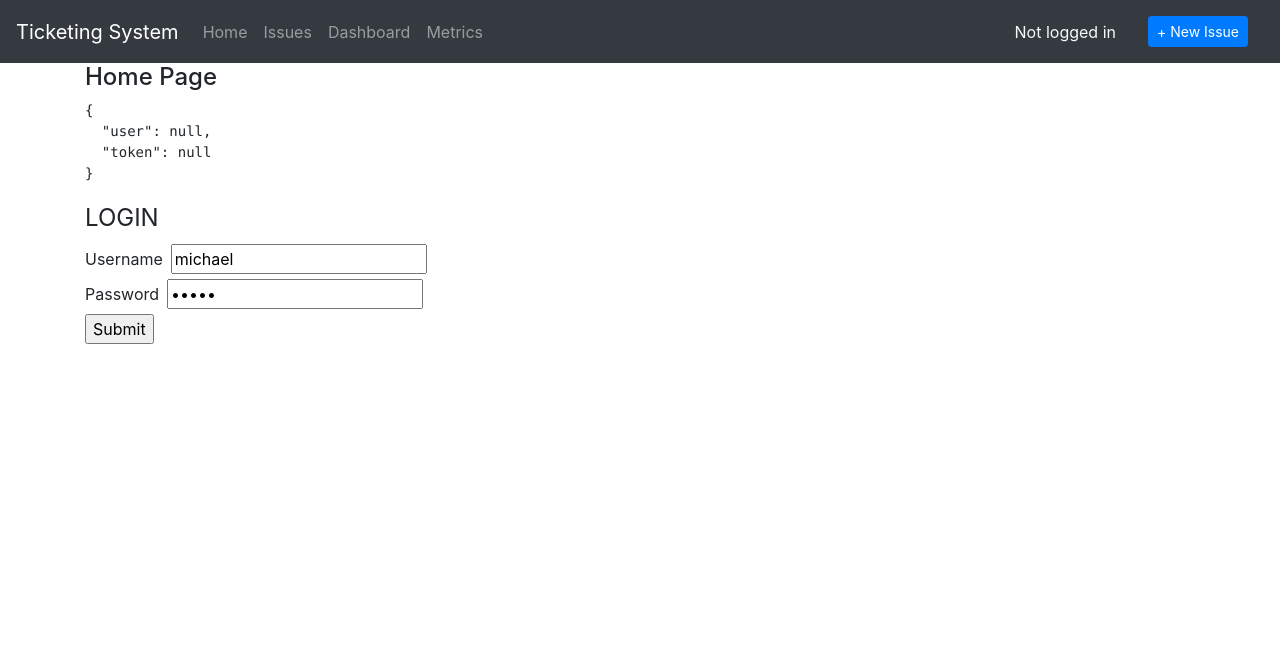
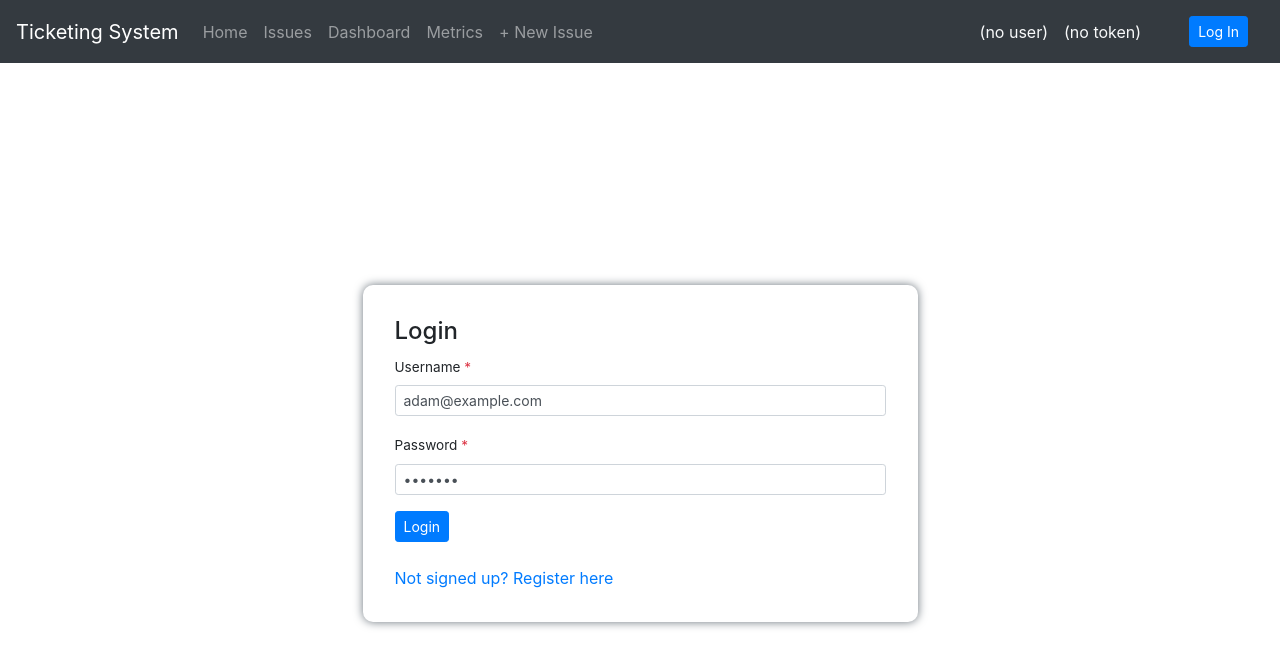
Before and after one commit to minelminel/ticketing-system, a React (Create React App) app in the folder ui/: page / in a window 1280 px wide. Shown: the top 666 px of the page. Built offline with nearby package versions, Linux system fonts and the light colour scheme; no server answers.

Commit message:
Finish basic auth implementation and provider context

```diff
--- a/ui/src/App.jsx
+++ b/ui/src/App.jsx
@@ -22,6 +22,7 @@ import IssueTable from './components/pages/IssueTable';
 import Dashboard from './components/pages/Dashboard';
 import Metrics from './components/pages/Metrics';
 import IssueForm from './components/pages/IssueForm';
+import UserLoginForm from './components/molecules/UserLoginForm';
 
 console.log(`ENV: ${ENV}`);
 
@@ -31,9 +32,12 @@ export default function App() {
   const [token, setToken] = useState(null);
   // data
   const [issues, setIssues] = useState([]);
-  // view
-  const [loading, setLoading] = useState(false);
 
+  /**
+   * Perform the initial loading of data from the API, using
+   * hooks to avoid a loop of fetch/render. Functionally
+   * equivalent to using React.Component#constructor
+   */
   useEffect(() => {
     let mounted = true;
     request({ route: '/issues', method: 'GET' }).then((issues) => {
@@ -44,79 +48,47 @@ export default function App() {
     return () => (mounted = false);
   }, []);
 
+  /**
+   * Called when user login succeeds from the UserLoginForm.
+   * Failed validation is handled within the component,
+   * this method is only called after a successful operation.
+   */
+  const handleUserLogin = (response) => {
+    setUser(response.data.username);
+    setToken(response.data.token);
+  };
+
+  const handleUserLogout = () => {
+    // prompt for confirmation
+    const confirmed = window.confirm(`Are you sure you want to log out?`);
+    if (confirmed) {
+      setUser(null);
+      setToken(null);
+    }
+  };
+
+  /**
+   * If the user/token is not set, display a login form.
+   * IF the user/token is set, display a logout button.
+   */
   const HomeRoute = () => {
     return (
-      <Page fluid={false} className="full-height" loading={loading}>
-        <h4>Home Page</h4>
-        <pre>{JSON.stringify({ user, token }, null, 2)}</pre>
-        {user ? (
-          <fieldset>
-            <legend>LOGOUT</legend>
-            <input
-              type="button"
-              value="Logout"
-              onClick={() => {
-                setLoading(true);
-                setUser(null);
-                setToken(null);
-                setLoading(false);
-              }}
-            />
-          </fieldset>
+      <Page fluid={false}>
+        {!token || !user ? (
+          <UserLoginForm
+            style={{
+              position: 'relative',
+              width: '50%',
+              marginTop: '20%',
+              marginLeft: '25%',
+              padding: '2rem',
+              boxShadow: '0 0 10px var(--secondary)',
+              borderRadius: '10px',
+            }}
+            onSuccess={(data) => handleUserLogin(data)}
+          />
         ) : (
-          <fieldset>
-            <legend>LOGIN</legend>
-            <form
-              onSubmit={(event) => {
-                // page actions
-                setLoading(true);
-                event.preventDefault();
-                // extract the fields
-                const username = event.target.username.value;
-                const password = event.target.password.value;
-                const aotb = btoa(username + ':' + password);
-                console.log(
-                  `username=${username} password=${password} btoa=${aotb}`,
-                );
-                // fire the request
-                request({
-                  route: '/auth/token',
-                  method: 'GET',
-                  headers: { Authorization: `Basic ${aotb}` },
-                }).then((json) => {
-                  setUser(json.data.username);
-                  setToken(json.data.token);
-                  setLoading(false);
-                });
-              }}
-            >
-              <label htmlFor="username" className="mr-2">
-                Username
-              </label>
-              <input
-                name="username"
-                id="username"
-                defaultValue="michael"
-                placeholder="Enter username..."
-                type="text"
-                required
-              />
-              <br />
-              <label htmlFor="password" className="mr-2">
-                Password
-              </label>
-              <input
-                name="password"
-                id="password"
-                defaultValue="hello"
-                placeholder="Enter password..."
-                type="password"
-                required
-              />
-              <br />
-              <input type="submit" value="Submit" />
-            </form>
-          </fieldset>
+          <div>This is only visible when a user is logged in</div>
         )}
       </Page>
     );
@@ -210,13 +182,29 @@ export default function App() {
                 Metrics
               </Nav.Link>
             </NavItem>
+            <NavItem href={ROUTES.CREATE}>
+              <Nav.Link as={Link} to={ROUTES.CREATE}>
+                + New Issue
+              </Nav.Link>
+            </NavItem>
           </Nav>
+          {/* This is super janky and just a temporary way to visibly check when credentials are persisted */}
           <NavItem style={{ color: 'var(--light)' }} className="mr-3">
-            {user ? user : 'Not logged in'}
+            <span className="mr-3">{user ? `${user}` : '(no user)'}</span>
+            <span className="mr-3">
+              {token ? `${token.substring(0, 10)}...` : '(no token)'}
+            </span>
           </NavItem>
-          <NavItem href={ROUTES.CREATE}>
-            <Nav.Link as={Link} to={ROUTES.CREATE}>
-              <Button size="sm">+ New Issue</Button>
+          {/* End janky horribleness */}
+          <NavItem href={ROUTES.HOME}>
+            <Nav.Link as={Link} to={ROUTES.HOME}>
+              {user ? (
+                <Button onClick={handleUserLogout} size="sm">
+                  Log Out
+                </Button>
+              ) : (
+                <Button size="sm">Log In</Button>
+              )}
             </Nav.Link>
           </NavItem>
         </Navbar.Collapse>
--- a/ui/src/Requests.jsx
+++ b/ui/src/Requests.jsx
@@ -1,5 +1,15 @@
 /* Requests.jsx */
 import { API_ROOT } from './Constants';
+
+/**
+ * Convenience function for creating the properly formatted
+ * authentication headers necessary for all API requests.
+ */
+export function encodeAuthHeaders(username, password) {
+  const aotb = btoa(username + ':' + password);
+  // console.log(`username=${username} password=${password} btoa=${aotb}`);
+  return { Authorization: `Basic ${aotb}` };
+}
 
 export async function request(options) {
   const route = options.route ? options.route : '';
--- /dev/null
+++ b/ui/src/components/atoms/LoadingSpinner.jsx
@@ -0,0 +1,26 @@
+import React from 'react';
+import Spinner from 'react-bootstrap/Spinner';
+
+const defaultProps = {
+  loading: false,
+};
+
+export default function LoadingSpinner(props) {
+  return (
+    <React.Fragment>
+      {props.loading && (
+        <Spinner
+          style={{
+            position: 'absolute',
+            top: '50%',
+            right: '50%',
+          }}
+          animation="border"
+          size="lg"
+        />
+      )}
+    </React.Fragment>
+  );
+}
+
+LoadingSpinner.defaultProps = defaultProps;
--- /dev/null
+++ b/ui/src/components/molecules/UserLoginForm.jsx
@@ -0,0 +1,106 @@
+import React, { useState } from 'react';
+import { useForm } from 'react-hook-form';
+import Form from 'react-bootstrap/Form';
+import Button from 'react-bootstrap/Button';
+import styled, { css } from 'styled-components';
+import LoadingSpinner from '../atoms/LoadingSpinner';
+
+import { request, encodeAuthHeaders } from '../../Requests';
+
+const StyledLabel = styled(Form.Label)`
+  font-size: 0.85rem;
+  &:after {
+    ${(props) =>
+      props.required &&
+      css`
+        content: ' *';
+        color: var(--danger);
+      `};
+  }
+`;
+
+const ValidationError = styled.span`
+  color: var(--danger);
+  font-size: small;
+`;
+
+const defaultProps = {
+  style: {},
+  route: '/auth/token',
+  onSuccess: (data) => console.log(data),
+};
+
+export default function UserLoginForm(props) {
+  const [loading, setLoading] = useState(false);
+  const [errorMessage, setErrorMessage] = useState(null);
+
+  const { register, handleSubmit, setValue, reset, errors } = useForm({
+    defaultValues: {
+      username: 'adam@example.com',
+      password: 'default',
+    },
+  });
+
+  const onSubmit = (data) => {
+    setLoading(true);
+    request({
+      route: props.route,
+      method: 'GET',
+      headers: encodeAuthHeaders(data.username, data.password),
+    }).then((json) => {
+      setLoading(false);
+      if (json.response !== 200) {
+        setErrorMessage(`${json.response}: ${json.message}`);
+        setValue('password', null);
+      } else {
+        reset();
+        props.onSuccess(json);
+      }
+    });
+  };
+
+  return (
+    <div style={props.style}>
+      <h4>Login</h4>
+      <LoadingSpinner loading={loading} />
+      <Form onSubmit={handleSubmit(onSubmit)}>
+        <Form.Group>
+          <StyledLabel required>Username</StyledLabel>
+          <Form.Control
+            name="username"
+            size="sm"
+            type="text"
+            ref={register({ required: true })}
+          />
+          {errors.username && (
+            <ValidationError>This field is required</ValidationError>
+          )}
+        </Form.Group>
+        <Form.Group>
+          <StyledLabel required>Password</StyledLabel>
+          <Form.Control
+            name="password"
+            size="sm"
+            type="password"
+            ref={register({ required: true })}
+          />
+          {errors.password && (
+            <ValidationError>This field is required</ValidationError>
+          )}
+        </Form.Group>
+        <Button variant="primary" type="submit" size="sm">
+          Login
+        </Button>
+        {errorMessage && (
+          <span className="float-right" style={{ color: 'var(--danger)' }}>
+            {errorMessage}
+          </span>
+        )}
+      </Form>
+      <br />
+      <a href="/">Not signed up? Register here</a>
+    </div>
+  );
+}
+
+UserLoginForm.defaultProps = defaultProps;
--- a/ui/src/components/pages/Page.jsx
+++ b/ui/src/components/pages/Page.jsx
@@ -1,6 +1,6 @@
 import React from 'react';
 import Container from 'react-bootstrap/Container';
-import Spinner from 'react-bootstrap/Spinner';
+import LoadingSpinner from '../atoms/LoadingSpinner';
 
 const defaultProps = {
   className: ``,
@@ -17,17 +17,7 @@ export default function Page(props) {
       className={props.className}
       style={props.style}
     >
-      {props.loading && (
-        <Spinner
-          style={{
-            position: 'absolute',
-            top: '50%',
-            right: '50%',
-          }}
-          animation="border"
-          size="lg"
-        />
-      )}
+      <LoadingSpinner loading={props.loading} />
       {props.children}
     </Container>
   );
```
Also changed, not shown: 2 other files (tests, documents, lock files or other folders).
